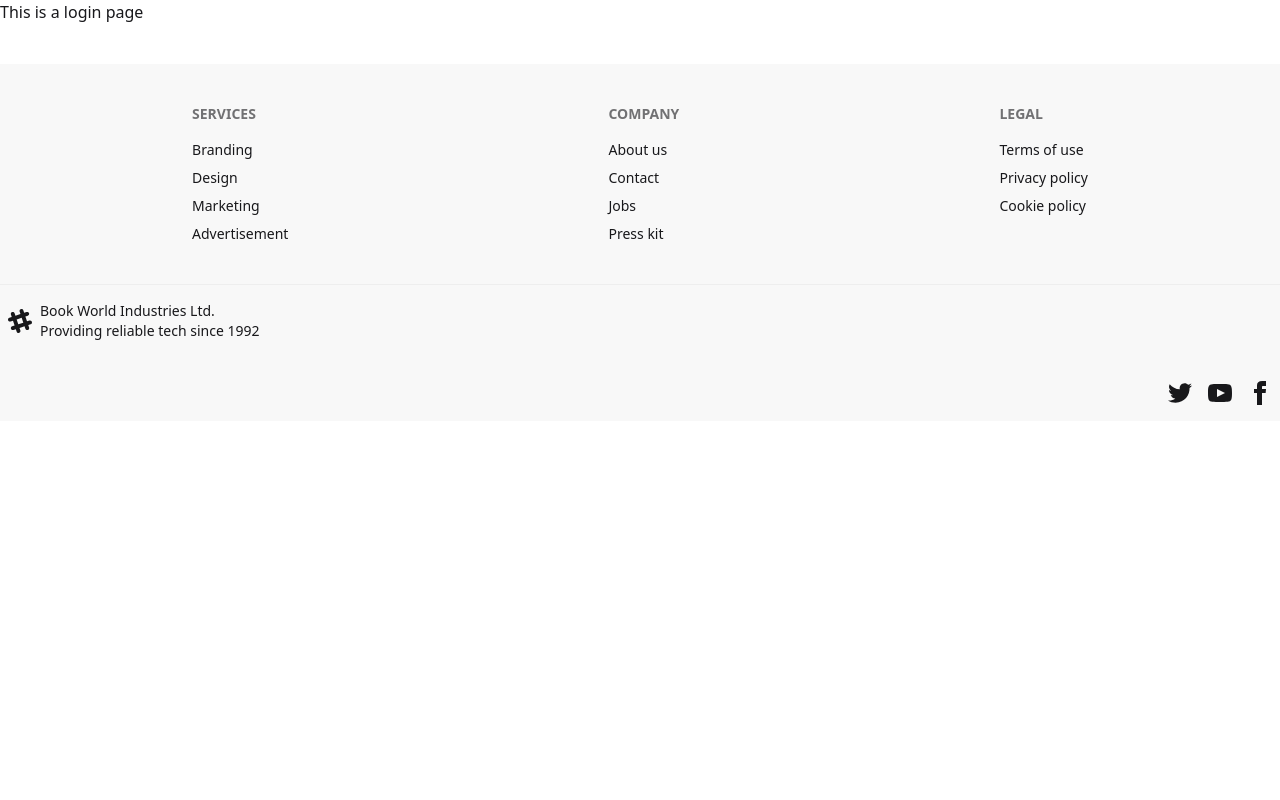
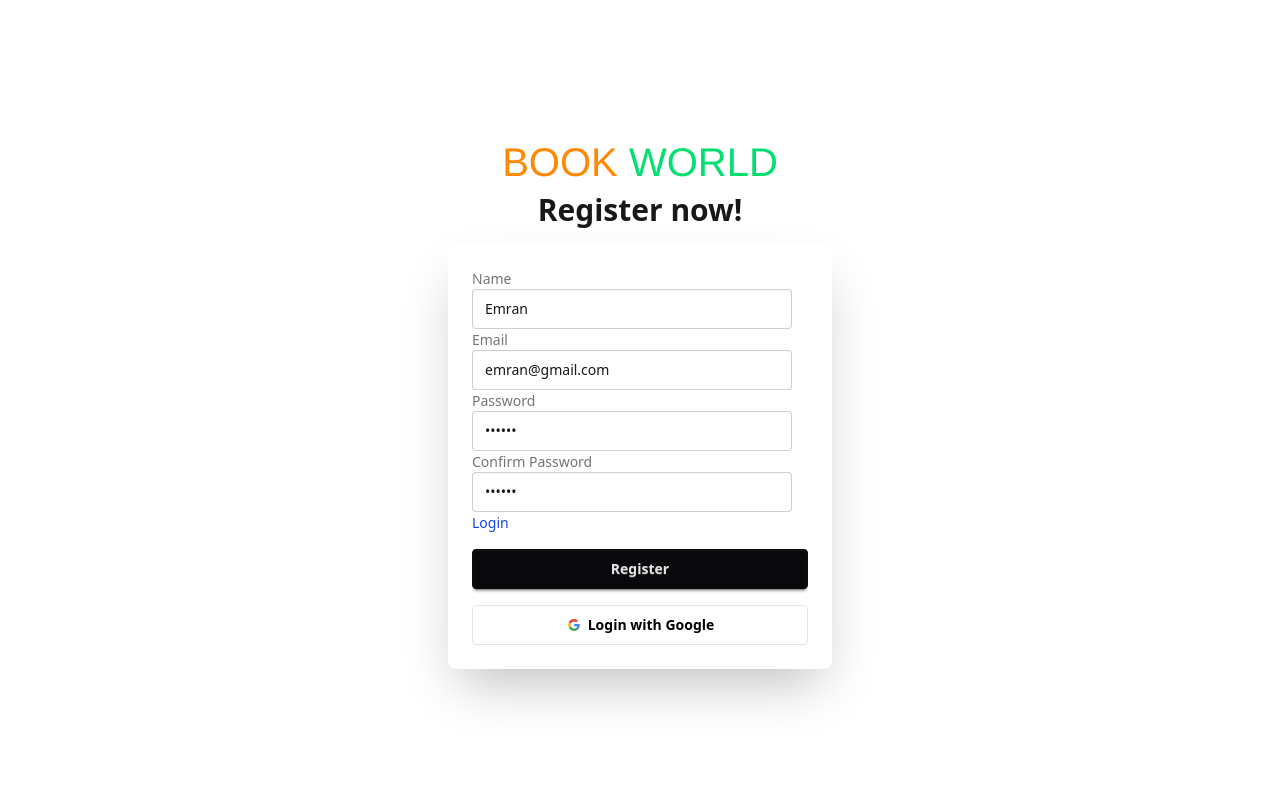
Before and after one commit to EmranAli-15/BookWorld-client, a Next.js app: page /register in a window 1280 px wide. Shown: the top 800 px of the page. Built offline with nearby package versions, Linux system fonts and the light colour scheme.

Commit message:
user register page done

```diff
--- a/src/app/(authPage)/register/page.tsx
+++ b/src/app/(authPage)/register/page.tsx
@@ -1,9 +1,118 @@
-import React from 'react'
+"use client"
+
+import Container from '@/components/Container'
+import GoogleAuth from '@/components/googleAuth/GoogleAuth';
+import { useUser } from '@/contextProvider/ContextProvider';
+import { useUserLoginMutation, useUserRegisterMutation } from '@/redux/features/authApi';
+import Link from 'next/link';
+import { useRouter } from 'next/navigation';
+import React, { FormEvent, useEffect, useState } from 'react'
+import { toast, ToastContainer } from 'react-toastify';
 
 export default function page() {
+  const { setLoading } = useUser();
+  const router = useRouter();
+
+  const [name, setName] = useState("Emran");
+  const [email, setEmail] = useState("emran@gmail.com");
+  const [password, setPassword] = useState("123456");
+  const [conPassword, setConPassword] = useState("123456");
+
+  const [userRegister, { error: resError, isError, isLoading, isSuccess }] = useUserRegisterMutation();
+
+  const handleSubmit = (event: FormEvent) => {
+    event.preventDefault();
+
+    if (password !== conPassword) {
+      toast.error("Password not matched.");
+      return;
+    }
+
+    const data = {
+      email, password, confirmPassword: conPassword, name
+    };
+
+    userRegister(data);
+  };
+
+
+  useEffect(() => {
+    if (isSuccess) {
+      router.push("/");
+      setLoading(true);
+    }
+    if (isError) {
+      const err = resError as any;
+      toast.error(err.data.message)
+    }
+  }, [isError, isLoading, isSuccess]);
+
+
   return (
     <div>
-        <p>This is a login page</p>
+      <Container>
+        <ToastContainer position="top-center" autoClose={1000} theme="light" />
+        <div className="hero min-h-screen">
+          <div className="hero-content flex-col w-full">
+            <div className="text-center lg:text-left">
+              <h1 className="heading text-center"><span className='text-orange-400'>BOOK</span> <span className='text-green-400'>WORLD</span></h1>
+              <h1 className="text-3xl text-center font-bold">Register now!</h1>
+            </div>
+            <div className="card bg-base-100 w-full max-w-sm shrink-0 shadow-2xl">
+              <div className="card-body">
+                <form onSubmit={handleSubmit}>
+                  <label className="label">Name</label>
+                  <input
+                    type="text"
+                    className="input"
+                    placeholder="Name"
+                    required
+                    onChange={(e) => setName(e.target.value)}
+                    value={name}
+                  />
+
+                  <label className="label">Email</label>
+                  <input
+                    type="email"
+                    className="input"
+                    placeholder="Email"
+                    required
+                    onChange={(e) => setEmail(e.target.value)}
+                    value={email}
+                  />
+
+                  <label className="label">Password</label>
+                  <input
+                    type="password"
+                    className="input"
+                    placeholder="Password"
+                    required
+                    onChange={(e) => setPassword(e.target.value)}
+                    value={password}
+                  />
+
+                  <label className="label">Confirm Password</label>
+                  <input
+                    type="password"
+                    className="input"
+                    placeholder="Password"
+                    required
+                    onChange={(e) => setConPassword(e.target.value)}
+                    value={conPassword}
+                  />
+                  <Link href="/login" className='text-blue-700'>Login</Link>
+                  <button type='submit' className="btn btn-neutral mt-4 w-full">
+                    {
+                      isLoading ? "Loading .." : "Register"
+                    }
+                  </button>
+                </form>
+                <GoogleAuth></GoogleAuth>
+              </div>
+            </div>
+          </div>
+        </div>
+      </Container>
     </div>
   )
 }
--- a/src/redux/features/authApi.ts
+++ b/src/redux/features/authApi.ts
@@ -17,8 +17,23 @@ export const booksApi = baseApi.injectEndpoints({
 
                 } catch (error) { }
             }
+        }),
+        userRegister: build.mutation({
+            query: (data) => ({
+                url: "/user/registerUser",
+                method: 'POST',
+                body: data
+            }),
+            async onQueryStarted(arg, { queryFulfilled }) {
+                try {
+                    const result = await queryFulfilled;
+                    const accessToken = result.data.data;
+                    Cookies.set('token', accessToken);
+
+                } catch (error) { }
+            }
         })
     }),
 })
 
-export const { useUserLoginMutation } = booksApi;
+export const { useUserLoginMutation, useUserRegisterMutation } = booksApi;
```
